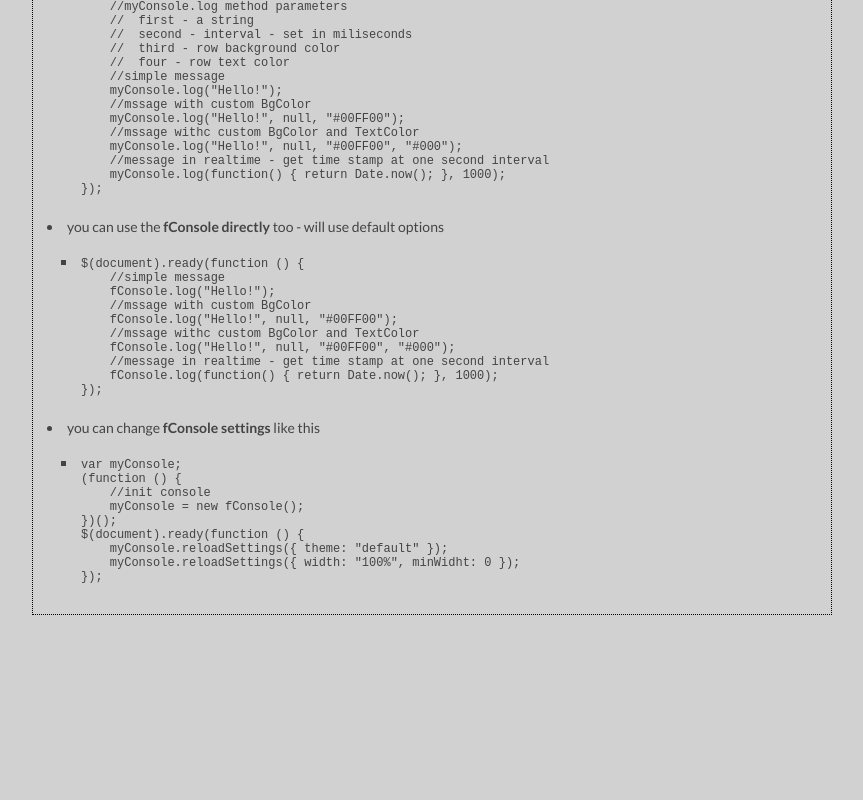
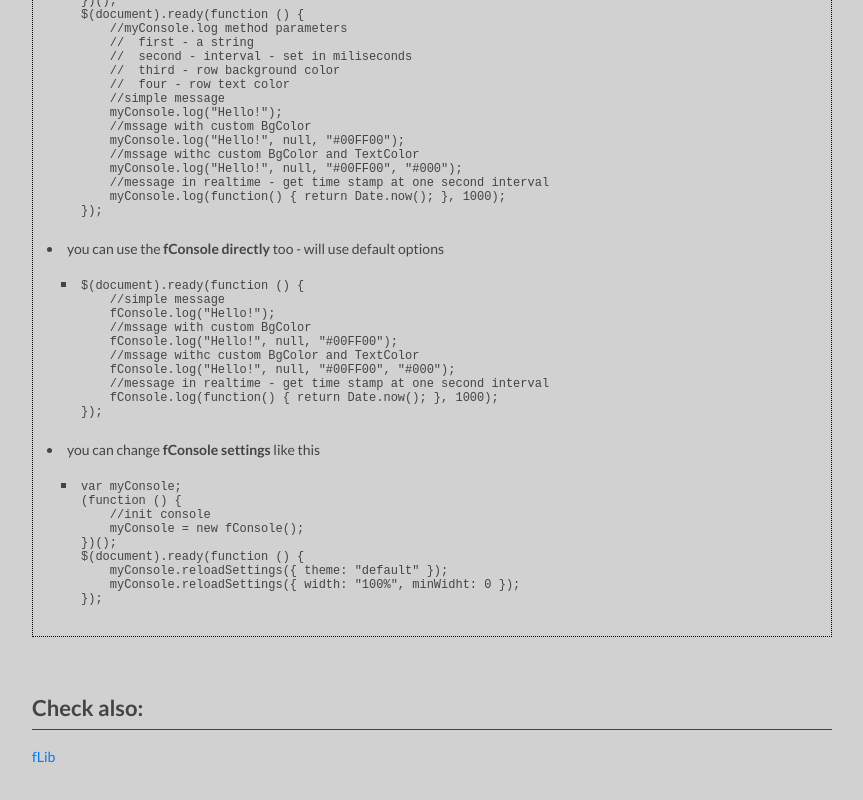
Before and after one commit to FlorinParaschivescu/fConsole, a plain HTML site: page index.html in a window 1280 px wide. Shown: the part 2961-3761 px from the top of the page, without its empty margins (208-1071 px from the left). Before the commit the page ends 3591 px from the top, so only its background shows below. Drawn offline with Linux system fonts and the light colour scheme.

Commit message:
no message

```diff
--- a/css/style.css
+++ b/css/style.css
@@ -25,6 +25,9 @@ pre {
 .warpper .examples .testing-area ul.list { margin: 0; padding: 0; list-style: circle; list-style-position: inside; list-style-type: disc; }
 .warpper .examples .testing-area ul.list li { margin: 0; padding: 4px; float: none; }
 .warpper .examples .testing-area ul.list li ul { list-style-type: square; margin: 5px 0 0 30px; }
+.warpper .footer { margin: 60px 0; }
+.warpper .footer ul { margin: 20px 0; padding: 0; }
+.warpper .footer ul li { list-style: none; }
 
 .animation-wrapper { position: relative; padding: 10px; height: 200px; }
 .animation-wrapper #animation-element-1 { position: absolute; left: 10px; width: 100px; height: 100px; background-color: #FFFF00; color: #000; text-align: center; line-height: 100px; }
--- a/index.html
+++ b/index.html
@@ -110,6 +110,7 @@
 
                     <p>Others:</p>
                     <ul class="list clearfix">
+                        <li>you will need jQuery</li>
                         <li>very useful for environments who lack of a console</li>
                         <li>you can <b>dragg</b> the console around the browser (works fine on touch devices too)</li>
                         <li>you can run <b>Javascript code</b> in fConsole footer area and see the results by pressing enter key or 'Exec' button.</li>
@@ -210,6 +211,13 @@ $(document).ready(function () {
                 </div>
             </div>
         </div>
+
+        <div class="footer">
+            <h2>Check also:</h2>
+            <ul>
+                <li><a href="http://compedio.ro/fLib" target="_blank">fLib</a></li>
+            </ul>
+        </div>
     </div>
 
     <script type="text/javascript" src="js/jquery-1.11.3.min.js"></script>
```
